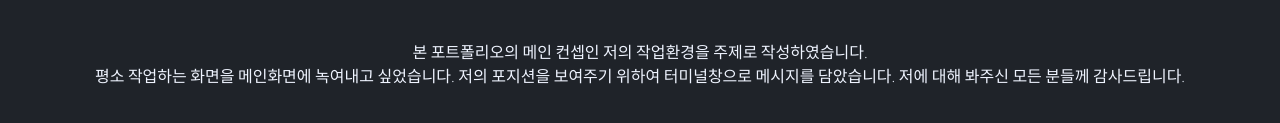
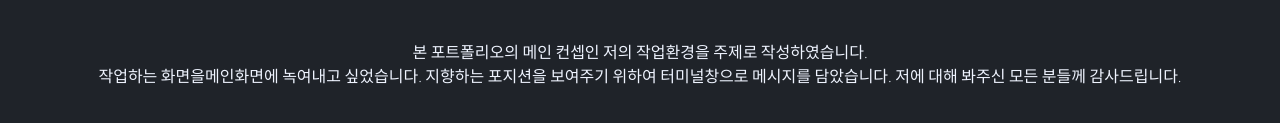
Before and after one commit to kiJu2/Portfolio, a plain HTML site: page index.html in a window 1280 px wide. Shown: the part 10208-10331 px from the top of the page. Drawn offline with nearby package versions, Linux system fonts and the light colour scheme.

Commit message:
Fix typo

```diff
--- a/index.html
+++ b/index.html
@@ -653,7 +653,7 @@
         </h3>
         <p>
           본 포트폴리오의 메인 컨셉인 저의 작업환경을 주제로 작성하였습니다.<br>
-          평소 작업하는 화면을 메인화면에 녹여내고 싶었습니다. 저의 포지션을 보여주기 위하여 터미널창으로 메시지를 담았습니다. 저에 대해 봐주신 모든 분들께 감사드립니다.
+          작업하는 화면을메인화면에 녹여내고 싶었습니다. 지향하는 포지션을 보여주기 위하여 터미널창으로 메시지를 담았습니다. 저에 대해 봐주신 모든 분들께 감사드립니다.
         </p>
       </div>
     </footer>
```
